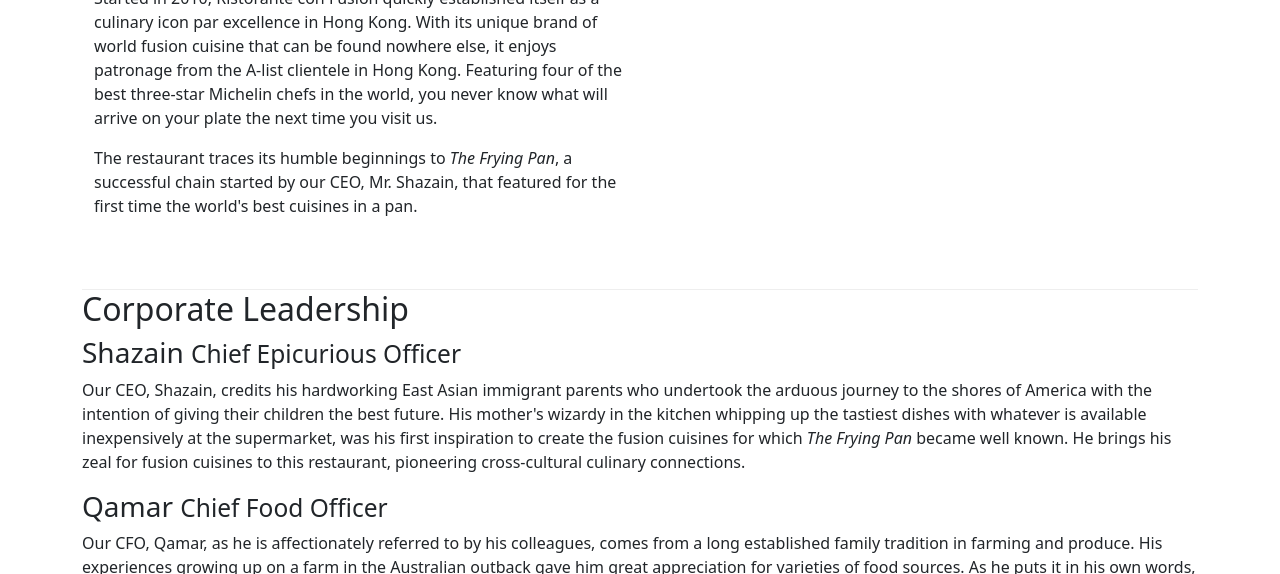
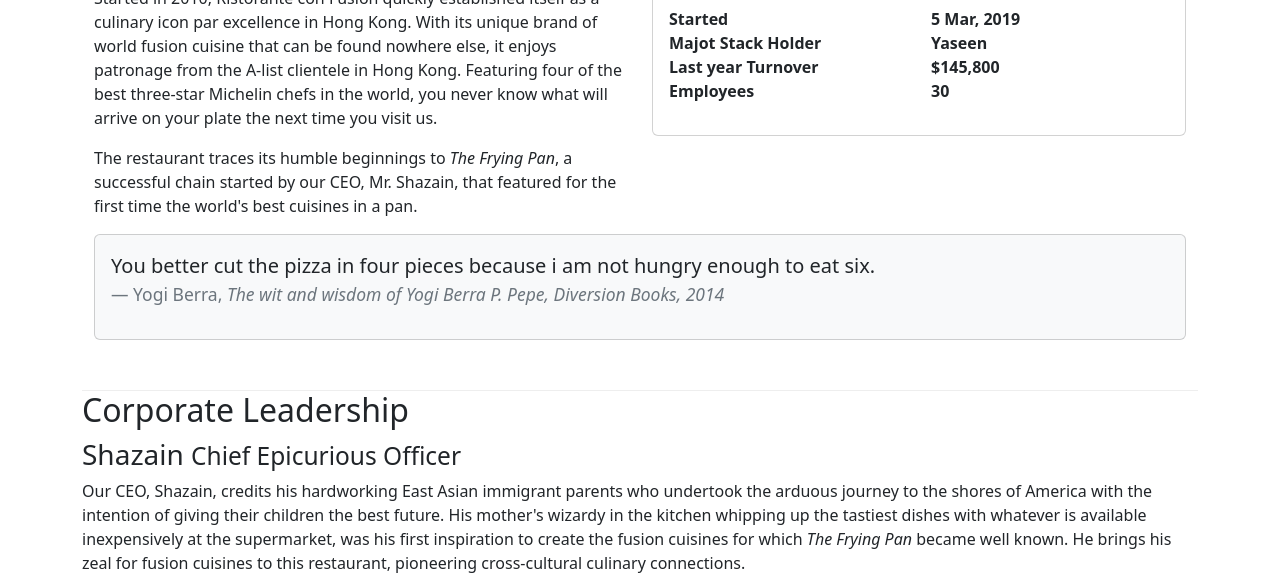
Before and after one commit to mssohail-cloud/bootstrap-course, a plain HTML site: page aboutus.html in a window 1280 px wide. Shown: the part 526-1100 px from the top of the page. Drawn offline with nearby package versions, Linux system fonts and the light colour scheme.

Commit message:
adding cards

```diff
--- a/aboutus.html
+++ b/aboutus.html
@@ -89,7 +89,42 @@
           in a pan.
         </p>
       </div>
-      <div class="col col-sm"></div>
+      <div class="col col-sm">
+        <div class="card">
+          <h3 class="card-header bg-primary text-white">Facts At a Glance</h3>
+          <div class="card-body">
+            <dl class="row">
+              <dt class="col-6">Started</dt>
+              <dt class="col-6">5 Mar, 2019</dt>
+              <dt class="col-6">Majot Stack Holder</dt>
+              <dt class="col-6">Yaseen</dt>
+              <dt class="col-6">Last year Turnover</dt>
+              <dt class="col-6">$145,800</dt>
+              <dt class="col-6">Employees</dt>
+              <dt class="col-6">30</dt>
+            </dl>
+          </div>
+
+        </div>
+      </div>
+
+      <div class="col-12">
+        <div class="card card-body bg-light">
+          <blockquote class="blockquote">
+            <p>
+
+              You better cut the pizza in four pieces because i am not hungry enough to eat six.
+            </p>
+
+            <footer class="blockquote-footer">Yogi Berra,
+              <cite title="source title">
+                The wit and wisdom of Yogi Berra P. Pepe, Diversion Books, 2014
+              </cite>
+            </footer>
+          </blockquote>
+        </div>
+      </div>
+
     </div>
 
     <div>
```
